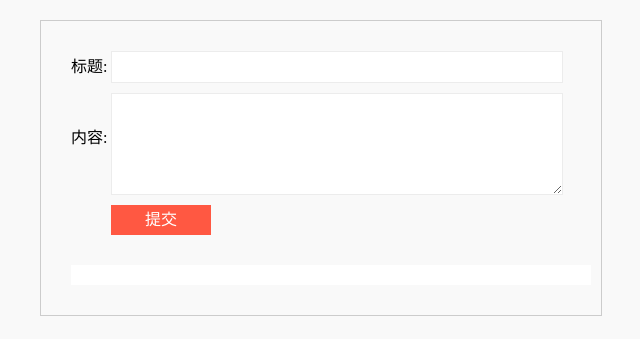
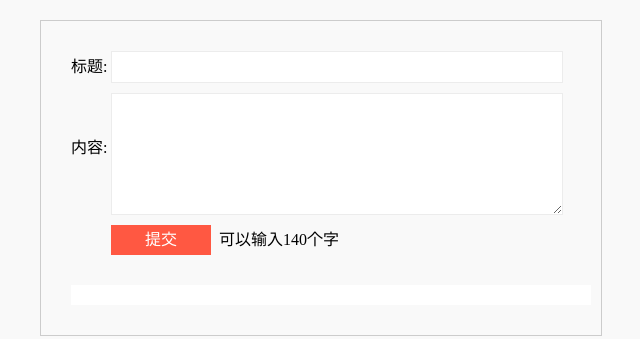
Before and after one commit to Tyler-Tang90/wbo, a plain HTML site: page index.html in a window 1280 px wide. Shown: the whole page, without its empty margins (319-959 px from the left). Drawn offline with Linux system fonts and the light colour scheme.

Commit message:
Update index.html

```diff
--- a/index.html
+++ b/index.html
@@ -2,7 +2,7 @@
 <html>
 <head>
     <meta charset="UTF-8">
-    <title>防微博</title>
+    <title>仿微博评论</title>
 </head>
 <style>
     body { background: #f9f9f9;}
@@ -10,7 +10,7 @@
     .content { margin: 20px auto 0 auto; width: 500px; border: 1px solid #CCCCCC; padding: 30px;}
     #box { width: 100%; margin-bottom: 30px;}
     input { width: 430px; padding: 0 10px; height: 30px; border: 1px solid #ececec; font-size: 16px; color: #9b9b9b; line-height: 30px;}
-   textarea { border: 1px solid #ececec;width: 430px; height: 100px; padding: 0 10px; margin-top: 10px; font-size: 16px; color: #9b9b9b; line-height: 46px; vertical-align: middle;}
+   textarea { border: 1px solid #ececec;width: 430px; height: 100px; padding: 10px; margin-top: 10px; font-size: 16px; color: #9b9b9b; vertical-align: middle;}
      #btn { font-size: 16px; color: #fff;  margin: 10px 0 0 40px; border: none; background: #ff5842; cursor : pointer; width: 100px;}
     #message { margin: 0; list-style-type: none; width: 100%; background: #fff; padding: 10px;}
     #message li { position: relative;}
@@ -24,8 +24,8 @@
 <div class="content">
     <div id="box">
         标题: <input type="text" name="txt" id="tit" value="">
-        内容: <textarea name="message" id="content"></textarea>
-        <input type="button" id="btn" value="提交">
+        内容: <textarea name="message" id="content" maxlength="140"></textarea>
+        <input type="button" id="btn" value="提交"> &nbsp;<span>可以输入<span id="num">140</span>个字</span>
     </div>
    <ul id="message"></ul>
 </div>
@@ -34,7 +34,8 @@
         var title = document.getElementById('tit');  //获取 input
         var oArea = document.getElementById('content'); //获取  textarea
         var btn = document.getElementById('btn');   //获取按钮
-        var message=document.getElementById("message");   //获取 ul
+        var message = document.getElementById("message");   //获取 ul
+        var num = document.getElementById("num");   // 获取数字字数 ID
 
         btn.onclick = function () {
             var txtTitle=title.value;    //定义获取文本框里的值
@@ -54,10 +55,10 @@
             message.insertBefore(li,message.firstChild);  // 创建节点
             // insertBefore 在已有的节点前插入一个新的节点
             // appendChild  在已有的几点后插入一个新的节点
-
             title.value="";  //提交完后文本框消除数据
             title.focus();   //提交完后光标显示在文本框
             oArea.value="";  //提交完后文本域消除数据
+            num.innerHTML="140";
             // 删除功能
             var del = li.getElementsByTagName("a")[0];  //获取删除的超链接
             del.onclick = function() {
```
